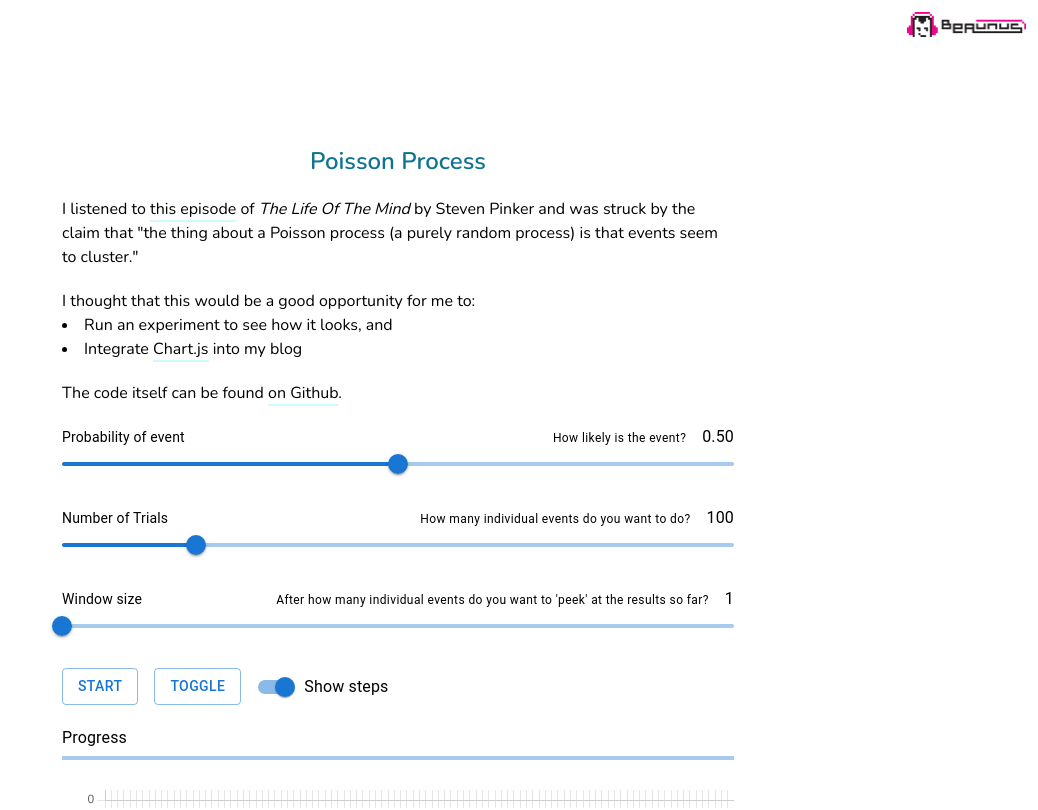
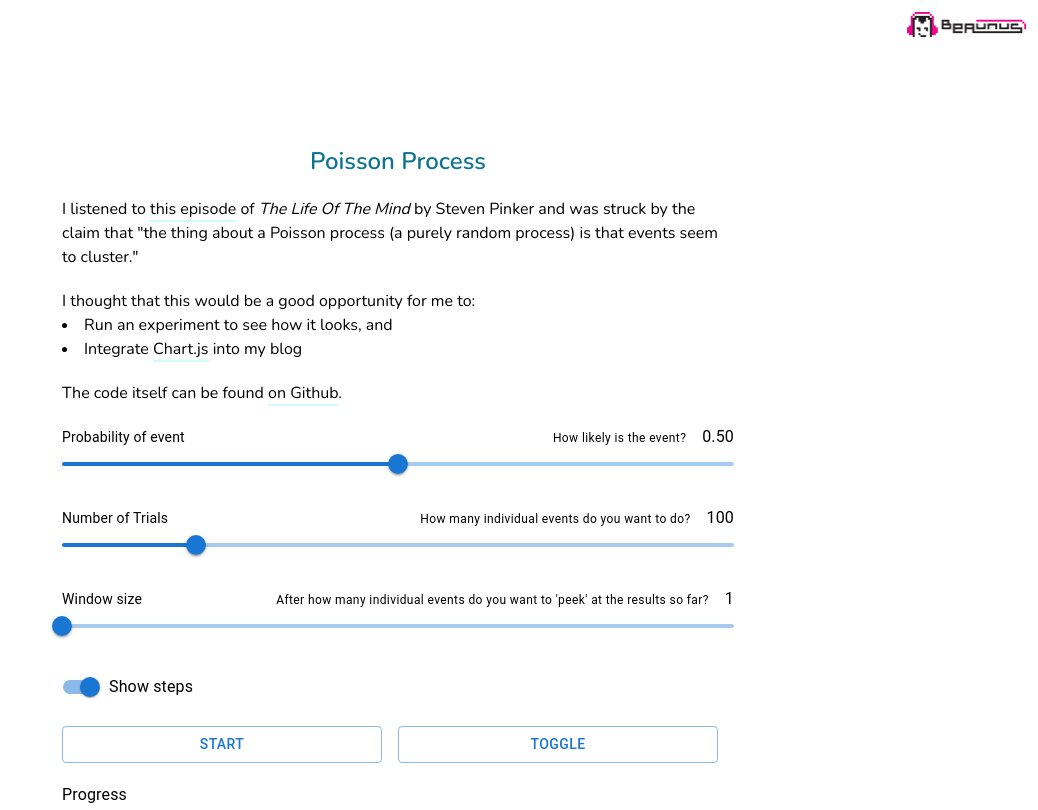
Before and after one commit to beaunus/beaunus.com, a Next.js app: page /blog/poisson in a window 1280 px wide. Shown: the top 810 px of the page, without its empty margins (242-1280 px from the left). Built offline with nearby package versions, Linux system fonts and the light colour scheme.

Commit message:
feature: fullWidth buttons

```diff
--- a/pages/blog/poisson.tsx
+++ b/pages/blog/poisson.tsx
@@ -188,9 +188,23 @@ const Poisson: NextPage = () => {
               }
               sliderValue={windowSizeExponent}
             />
+            <FormControlLabel
+              control={
+                <Switch
+                  defaultChecked={shouldShowSteps}
+                  onChange={(_event, newValue) => setShouldShowSteps(newValue)}
+                />
+              }
+              label={
+                <Tooltip title="Do you want to 'peek' at the results throughout the experiment?">
+                  <span>Show steps</span>
+                </Tooltip>
+              }
+            />
             <Grid container spacing={2} width="100%">
-              <Grid item>
+              <Grid item xs={6}>
                 <Button
+                  fullWidth
                   onClick={() => {
                     currentExperiment?.pause();
                     const a = generateExperiment();
@@ -204,8 +218,9 @@ const Poisson: NextPage = () => {
                   </Tooltip>
                 </Button>
               </Grid>
-              <Grid item>
+              <Grid item xs={6}>
                 <Button
+                  fullWidth
                   onClick={() => {
                     currentExperiment?.isRunning()
                       ? currentExperiment?.pause()
@@ -217,23 +232,6 @@ const Poisson: NextPage = () => {
                     <span>Toggle</span>
                   </Tooltip>
                 </Button>
-              </Grid>
-              <Grid item>
-                <FormControlLabel
-                  control={
-                    <Switch
-                      defaultChecked={shouldShowSteps}
-                      onChange={(_event, newValue) =>
-                        setShouldShowSteps(newValue)
-                      }
-                    />
-                  }
-                  label={
-                    <Tooltip title="Do you want to 'peek' at the results throughout the experiment?">
-                      <span>Show steps</span>
-                    </Tooltip>
-                  }
-                />
               </Grid>
             </Grid>
             <Box>
```
